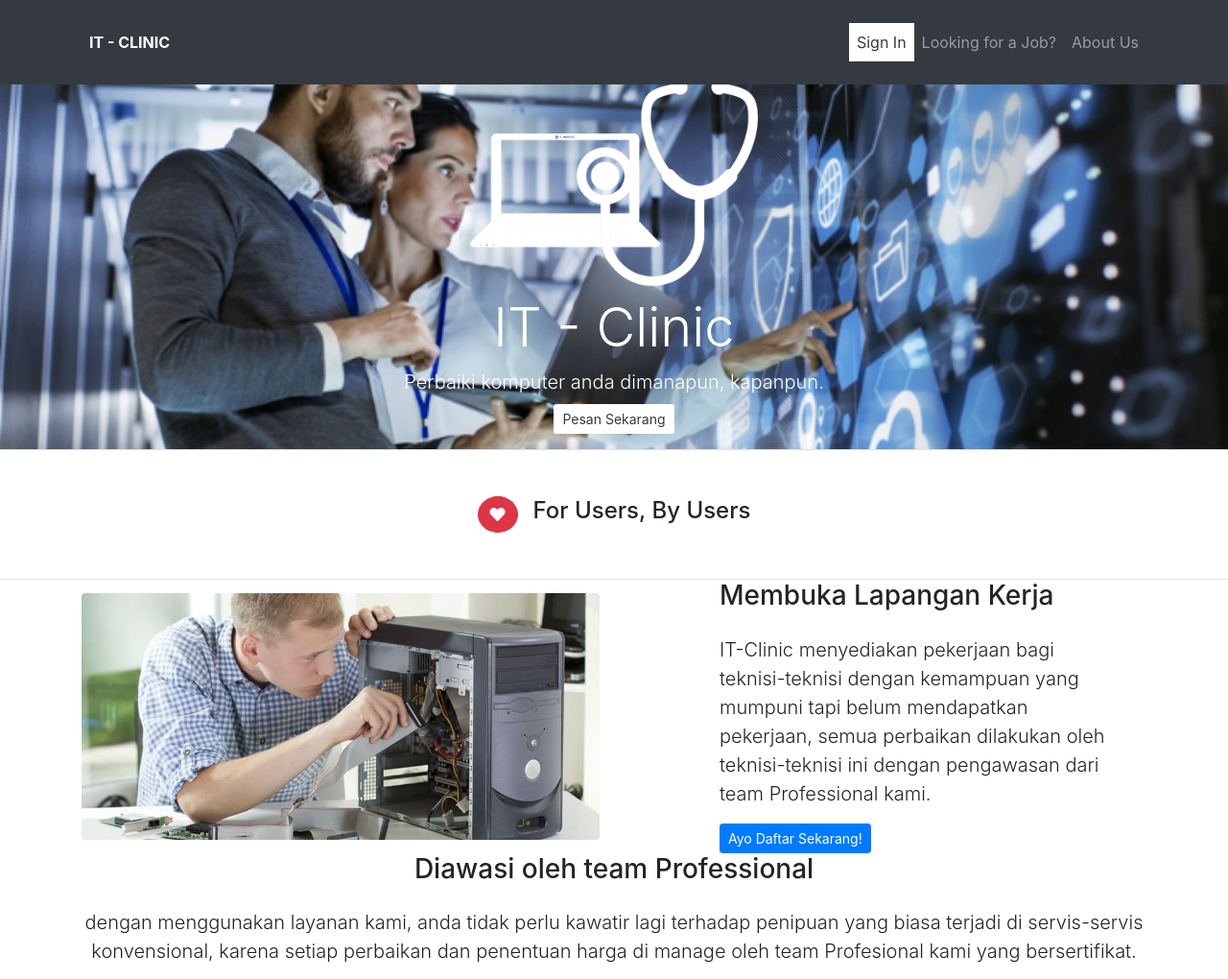
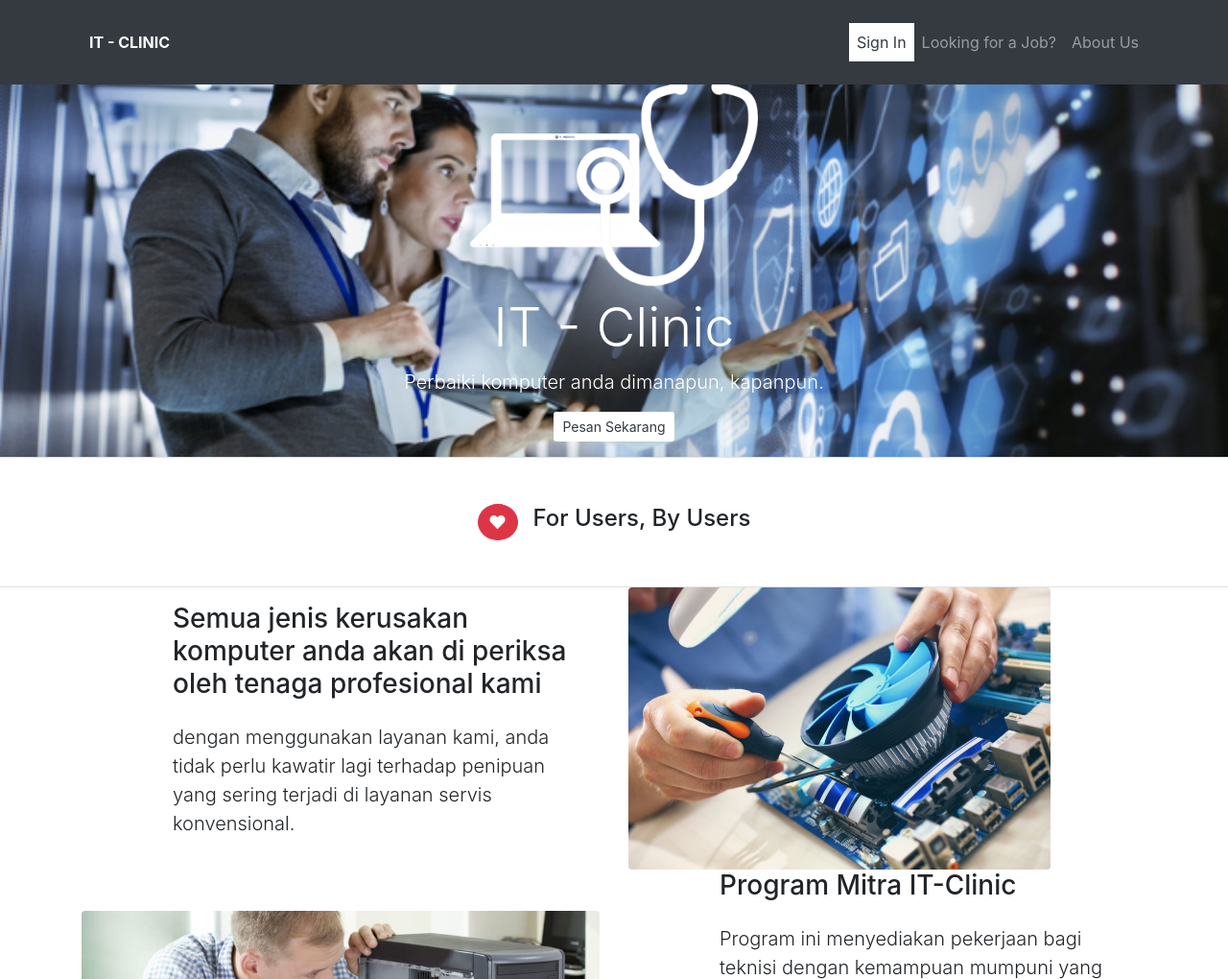
Before and after one commit to firdausbaihaqi/it-clinic, a CodeIgniter app: page /it-clinic/ in a window 1280 px wide. Shown: the top 1020 px of the page at 96% size. Run offline with CodeIgniter, Linux system fonts and the light colour scheme; some libraries are stand-ins or nearby versions.

Commit message:
fix descriptions on Homepage
memperbaiki beberapa deskripsi di homepage

```diff
--- a/application/views/index.php
+++ b/application/views/index.php
@@ -1,6 +1,6 @@
 <body>
 
- <!-- ini navbar -->
+  <!-- ini navbar -->
   <nav class="navbar navbar-expand-lg navbar-transparent navbar-dark bg-dark py-4 fixed-top">
     <div class="container">
       <ul class="navbar-nav ml-auto">
@@ -34,13 +34,13 @@
           <div class="row cols-xs-space align-items-center text-center justify-content-center">
             <div class="col-7">
               <div class="text-center">
-                <img src="<?php echo base_url(); ?>assets/img/stetoscope.png" style="width: 300px" >
+                <img src="<?php echo base_url(); ?>assets/img/stetoscope.png" style="width: 300px">
                 <h2 class="heading display-4 font-weight-400 text-white mt-2">
                   <span class="font-weight-500">IT</span> - Clinic
                 </h2>
                 <p class="lead text-white font-weight-350">
                   Perbaiki komputer anda dimanapun, kapanpun.
-                <br><button class="pesan btn btn-sm mt-2 bg-white text-dark">Pesan Sekarang</button>
+                  <br><button class="pesan btn btn-sm mt-3 bg-white text-dark">Pesan Sekarang</button>
                 </p>
               </div>
             </div>
@@ -65,15 +65,37 @@
   <section class="slice slice-lg" data-delimiter="1">
     <div class="container">
       <div class="row cols-xs-space cols-sm-space align-items-center">
+        <div class="col-md-6 col-lg-5 ml-lg-auto">
+          <div class="pr-md-4">
+            <h3 class="heading h3">
+              Semua jenis kerusakan komputer anda akan di periksa oleh tenaga profesional kami
+            </h3>
+            <p class="lead text-gray mt-4">dengan menggunakan layanan kami,
+              anda tidak perlu kawatir lagi terhadap penipuan yang sering terjadi di layanan servis konvensional.
+            </p>
+          </div>
+        </div>
+        <div class="col-md-6">
+          <img src="<?php echo base_url(); ?>assets/img/perbaikan1.jpg" class="img-center img-fluid rounded z-depth-3" style="width: 440px">
+        </div>
+      </div>
+    </div>
+  </section>
+
+
+  <section class="slice slice-lg" data-delimiter="1">
+    <div class="container">
+      <div class="row cols-xs-space cols-sm-space align-items-center">
         <div class="col-md-6">
           <img src="<?php echo base_url(); ?>assets/img/fixing.jpg" class="img-center img-fluid rounded z-depth-5">
         </div>
         <div class="col-md-6 col-lg-5 ml-lg-auto ">
           <div class="pr-md-4">
             <h3 class="heading h3">
-              Membuka Lapangan Kerja
+              Program Mitra IT-Clinic
             </h3>
-            <p class="lead text-gray mt-4">IT-Clinic menyediakan pekerjaan bagi teknisi-teknisi dengan kemampuan yang mumpuni tapi belum mendapatkan pekerjaan, semua perbaikan dilakukan oleh teknisi-teknisi ini dengan pengawasan dari team Professional kami.
+            <p class="lead text-gray mt-4">Program ini menyediakan pekerjaan bagi teknisi dengan kemampuan mumpuni yang telah melalui tes kompetensi
+              dari kami, semua perbaikan hardware dilakukan oleh teknisi-teknisi ini dengan pengawasan dari team Professional kami. <br> Untuk mendaftar silahkan gunakan link berikut.
             </p>
             <a href="<?php echo site_url(); ?>register/register_technician" class="btn btn-sm btn-primary">Ayo Daftar Sekarang!</a>
           </div>
@@ -89,47 +111,54 @@
       <div class="mb-md text-center">
         <h3 class="heading h3">Diawasi oleh team Professional</h3>
         <div class="fluid-paragraph text-center mt-4">
-          <p class="lead lh-180">dengan menggunakan layanan kami, anda tidak perlu kawatir lagi terhadap penipuan yang biasa terjadi di servis-servis konvensional, karena setiap perbaikan dan penentuan harga di manage oleh team Profesional kami yang bersertifikat.</p>
+          <p class="lead lh-180">dengan menggunakan layanan kami, anda tidak perlu kawatir lagi terhadap penipuan yang biasa terjadi di servis-servis konvensional,
+            karena setiap perbaikan dan penentuan harga di manage oleh team Profesional kami yang terpercaya.</p>
         </div>
       </div>
       <div class="row cols-xs-space cols-sm-space cols-md-space">
         <div class="col-lg-4">
-          <div class="card">
-            <img src="<?php echo base_url(); ?>assets/img/rizal.png" class="card-img-top" style="height: 400px;width:350px;">
+          <div class="card" style="border:none">
+            <img src="<?php echo base_url(); ?>assets/img/rizal.png" class="avatar avatar-lg mx-auto" style="height: 250px;width:250px; ">
             <div class="card-body text-center">
               <h3 class="heading h5 mb-1">
                 <span class="d-block">Rizal Elsa</span>
                 <small class="text-muted">Founder and CEO IT-Clinic</small>
               </h3>
-              <p class="mt-2">Teknisi profesional ber sertifikasi kompeten dan juga Founder dari IT-Clinic</p>
-              <a href="instagram.com/" target="_blank" class="btn btn-sm btn-primary">View on Instagram</a>
+              <p class="mt-4">Teknisi profesional ber sertifikasi kompeten dan juga Founder dari IT-Clinic</p>
+              <a href="instagram.com/" target="_blank" class="mt-2 btn btn-sm btn-primary">View on Linked
+                <i class="fab fa-linkedin"></i>
+              </a>
             </div>
           </div>
         </div>
         <div class="col-lg-4">
-          <div class="card">
-            <img src="<?php echo base_url(); ?>assets/img/andry.png" class="card-img-top" style="height: 400px;width:350px;">
+          <div class="card" style="border:none">
+            <img src="<?php echo base_url(); ?>assets/img/andry.png" class="avatar avatar-lg mx-auto" style="height: 250px;width:240px;">
             <div class="card-body text-center">
               <h3 class="heading h5 mb-1">
                 <span class="d-block">Andry Dwi</span>
-                <small class="text-muted">Front-End and Back-End Programmer of IT-Clinic</small>
+                <small class="text-muted">Back-End Programmer of IT-Clinic</small>
               </h3>
-              <p class="mt-2">Mahasiswa dari Polinema dengan multi talenta</p>
-              <a href="instagram.com/" target="_blank" class="btn btn-sm btn-primary">View on Instagram</a>
+              <p class="mt-4">Mahasiswa alumni Polinema dengan multi talenta</p>
+              <a href="instagram.com/" target="_blank" class="mt-2 btn btn-sm btn-primary">View on Linked
+                <i class="fab fa-linkedin"></i>
+              </a>
             </div>
           </div>
         </div>
         <div class="col-lg-4">
-          <div class="card">
-            <img src="<?php echo base_url(); ?>assets/img/me.png" class="card-img-top" style="height: 400px;width:350px;">
+          <div class="card" style="border:none">
+            <img src="<?php echo base_url(); ?>assets/img/me.png" class="avatar avatar-lg mx-auto" style="height: 250px;width:250px;">
             <div class="card-body text-center">
               <h3 class="heading h5 mb-1">
                 <span class="d-block">Kiki Effendi</span>
-                <small class="text-muted">Freelancer</small>
+                <small class="text-muted">Front-End Programmer of IT-Clinic</small>
               </h3>
               <br>
-              <p class="mt-2">Pegawai Magang</p>
-              <a href="instagram.com/" target="_blank" class="btn btn-sm btn-primary">View on Instagram</a>
+              <p>Fresh Graduate yang sedang dalam masa Internship di IT-Clinic</p>
+              <a href="instagram.com/" target="_blank" class="mt-2 btn btn-sm btn-primary">View on Linked
+                <i class="fab fa-linkedin"></i>
+              </a>
             </div>
           </div>
         </div>
@@ -150,7 +179,8 @@
           <div class="row justify-content-center mt-4">
             <div class="col-lg-8">
               <p class="lead text-white">
-                Daftar sekarang juga dan mulai gunakan layanan kami kapanpun, tersedia juga paket premium dan dapatkan akses khusus yang tidak dimiliki user regular dengan harga yang bersahabat.
+                Daftar sekarang juga dan mulai gunakan layanan kami kapanpun,
+                bagi teknisi yang ingin mengikuti program mitra IT-Clinic juga bisa mendaftar melalui link berikut.
               </p>
               <div class="btn-container mt-5">
                 <a href="<?php echo site_url(); ?>register/register_customer" class="btn btn-lg bg-white px-4">
@@ -174,7 +204,7 @@
           <div class="pr-lg-5">
             <h1 class="heading h6 text-uppercase font-weight-700 mb-3"><strong>IT-</strong>Clinic</h1>
             <p>IT-Clinic didesain dan di program untuk menjadi sebuah platform yang menghubungkan antara Customer dengan Teknisi,
-            juga menjamin keamanan dan kepuasan Customer.</p>
+              juga menjamin keamanan dan kepuasan Customer.</p>
           </div>
         </div>
 
```
